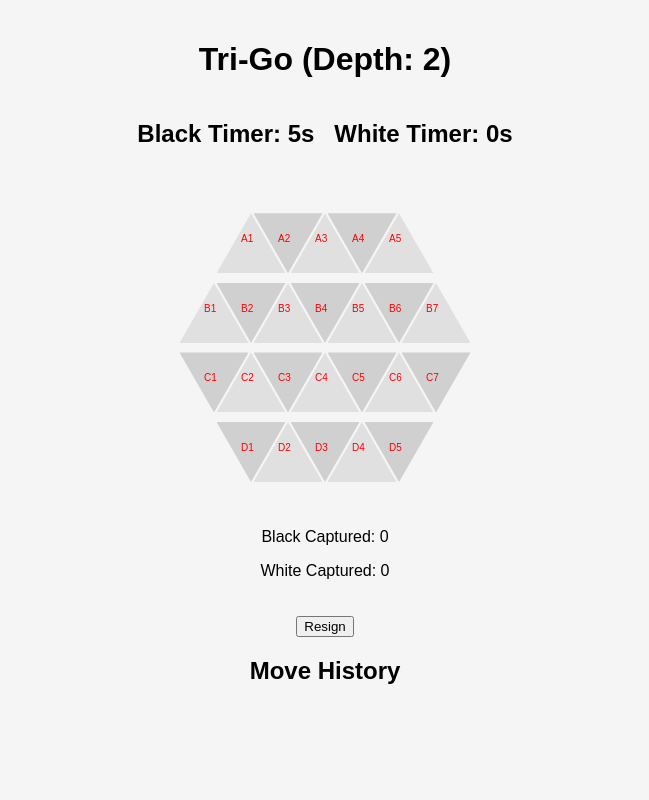
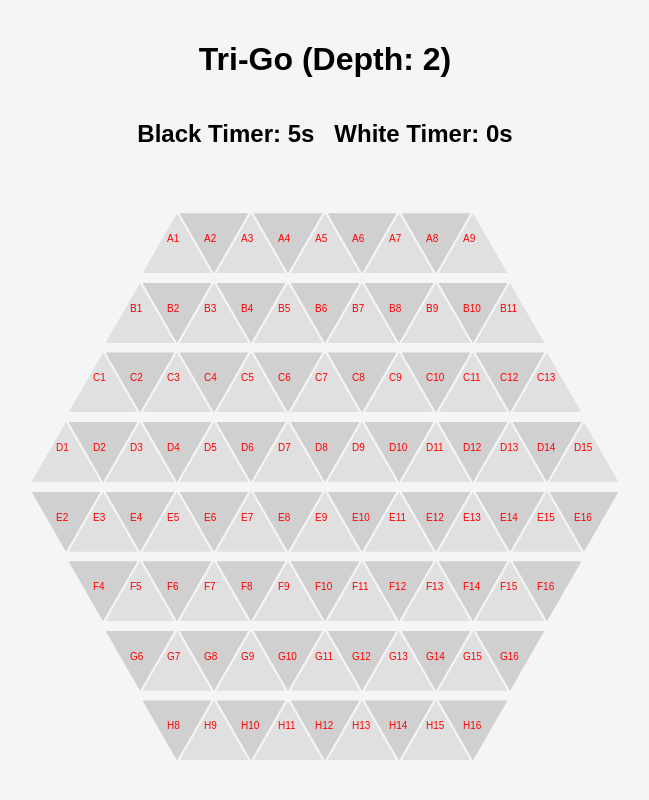
Before and after one commit to rer10013/hexa-go, a React (Create React App) app: page / in a window 1280 px wide. Shown: the top 800 px of the page, without its empty margins (315-964 px from the left). Built offline with nearby package versions, Linux system fonts and the light colour scheme.

Commit message:
coordination fix

```diff
--- a/package.json
+++ b/package.json
@@ -1,7 +1,7 @@
 {
   "homepage": "https://rer10013.github.io/hexa-go-build/",
   "name": "hexa-go",
-  "version": "T0.3.4",
+  "version": "T0.3.5",
   "private": true,
   "dependencies": {
     "cra-template": "1.2.0",
--- a/src/App.js
+++ b/src/App.js
@@ -18,7 +18,7 @@ function App() {
   const [isGameOver, setIsGameOver] = useState(false);
 
   // depth signing (will be fixed to dynamic button)
-  const depth = 2
+  const depth = 4
 
   // Placing stones
   const handlePlaceStone = (coordinate) => {
--- a/src/Board.js
+++ b/src/Board.js
@@ -13,21 +13,24 @@ function Board({ depth, onPlaceStone, moveHistory, onGameEnd }) {
     }
   }, [moveHistory, spaceNum, onGameEnd]);
 
-  // generate row cells
-  const generateRowCells = (rowIndex, isIncreasing) => {
-    const rowCells = [];
-    const uppercase = "ABCDEFGHIJKLMNOPQRSTUVWXYZ";
+  // Build rows and cells
+  const rows = [];
+  const uppercase = "ABCDEFGHIJKLMNOPQRSTUVWXYZ";
+  const lowercase = "abcdefghijklmnopqrstuvwxyz";
 
+  for (let rowIndex = 0; rowIndex < totalRows; rowIndex++) {
+    const isIncreasing = rowIndex < depth;
     const startWithUp = isIncreasing;
     const blockCount = isIncreasing
       ? (depth + rowIndex) * 2 + 1
       : (totalRows - rowIndex + depth - 1) * 2 + 1;
 
+    const rowCells = [];
     for (let blockIndex = 0; blockIndex < blockCount; blockIndex++) {
       const orientation = (blockIndex % 2 === 0) === startWithUp ? "U" : "D";
-      const coordinate = `${uppercase[rowIndex]}${blockIndex + 1}`;
+      const coordinate = `${uppercase[rowIndex]}${blockIndex + 1 + (isIncreasing ? 0 : (rowIndex - depth) * 2 + 1)}`;
 
-      // Find stone is placed
+      // Find if stone is placed
       const stone = moveHistory.find((move) => move.coordinate === coordinate)?.player;
 
       // Push TriCell
@@ -41,15 +44,6 @@ function Board({ depth, onPlaceStone, moveHistory, onGameEnd }) {
         />
       );
     }
-
-    return rowCells;
-  };
-
-  // Build rows
-  const rows = [];
-  for (let rowIndex = 0; rowIndex < totalRows; rowIndex++) {
-    const isIncreasing = rowIndex < depth;
-    const rowCells = generateRowCells(rowIndex, isIncreasing);
 
     rows.push(
       <div
```
